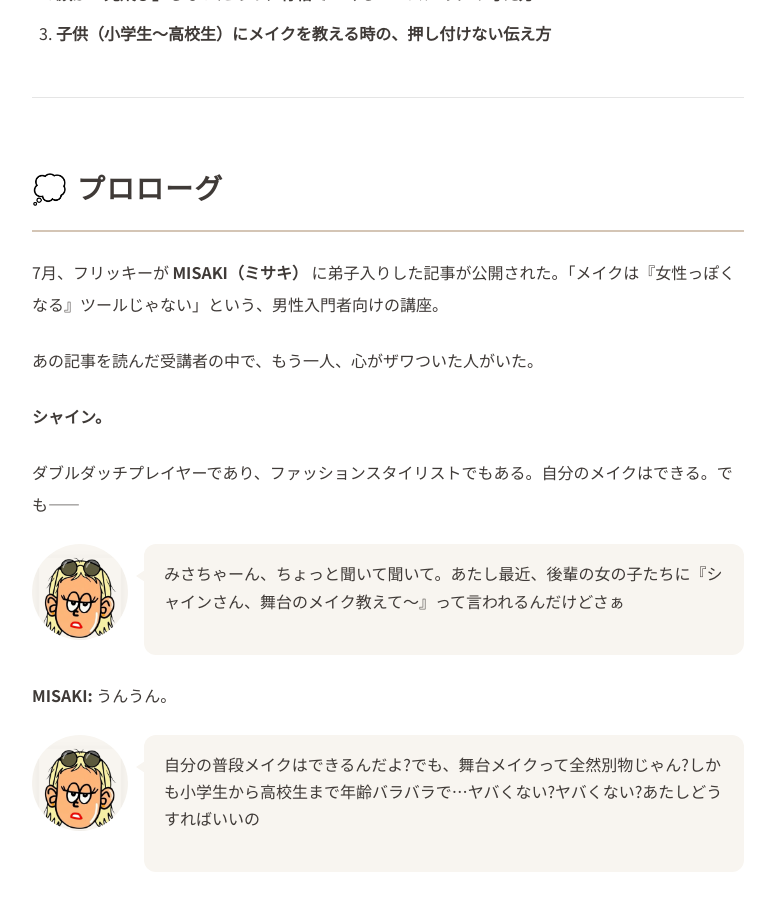
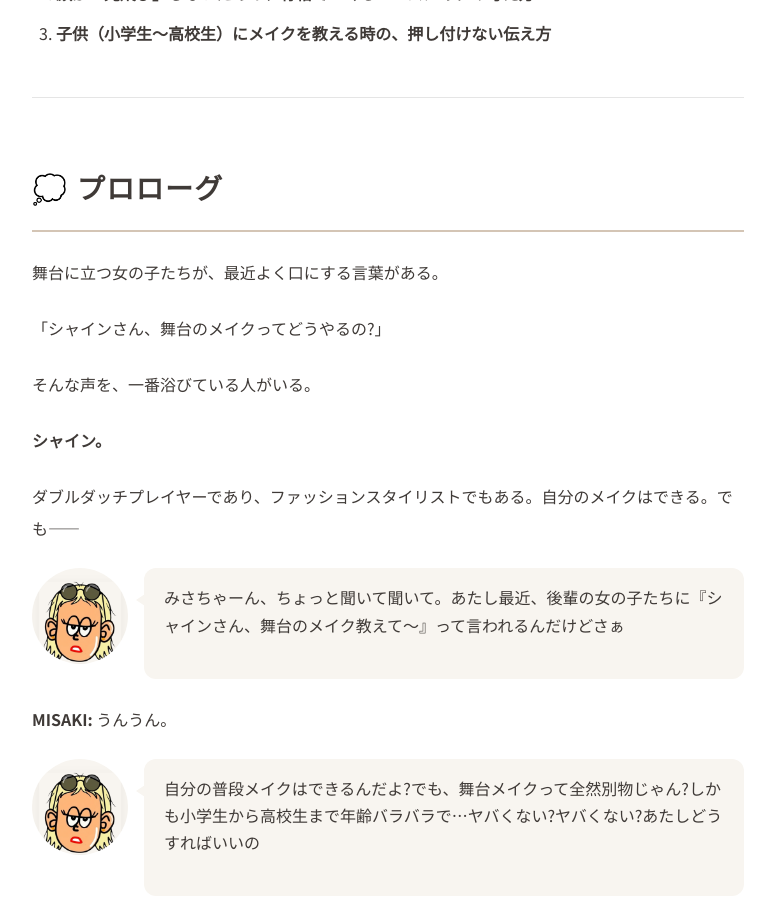
Before and after one commit to JunyaUnityDev/haribow-online-lesson-articles, a Jekyll site: the page built from _scheduled/makeup-intro-shine.md, in a window 1280 px wide and 900 px high, scrolled down 755 px. Shown: the whole window, without its empty margins (252-1027 px from the left). Built offline with Jekyll 4.4.1, drawn with Linux system fonts in a browser that asks for light colours; some web fonts are replaced; some of the changed text lies outside the part shown.

Commit message:
Remove cross-article reference from makeup-intro-shine
6/15公開時点では7月のフリッキー記事が未公開のため
時系列矛盾＆リンク切れになる。プロローグの導入を
シャインの状況から始まる形に書き換え、末尾の
参考リンクからも未公開記事への言及を削除。

Co-Authored-By: Claude Opus 4.7 (1M context) <noreply@anthropic.com>

```diff
--- a/_scheduled/makeup-intro-shine.md
+++ b/_scheduled/makeup-intro-shine.md
@@ -19,9 +19,11 @@ order: 6
 
 ## 💭 プロローグ
 
-7月、フリッキーが **MISAKI（ミサキ）** に弟子入りした記事が公開された。「メイクは『女性っぽくなる』ツールじゃない」という、男性入門者向けの講座。
+舞台に立つ女の子たちが、最近よく口にする言葉がある。
 
-あの記事を読んだ受講者の中で、もう一人、心がザワついた人がいた。
+「シャインさん、舞台のメイクってどうやるの?」
+
+そんな声を、一番浴びている人がいる。
 
 **シャイン。**
 
@@ -395,5 +397,4 @@ order: 6
 
 ## 📚 参考・関連情報
 
-- [メイクは『女性っぽくなる』ツールじゃない — MISAKI のメンズ向け入門講座]({{ '/articles/makeup-intro-misaki/' | relative_url }})（同シリーズ、男性入門編・2026-07-15公開）
 - [HARIBOW Incroyable Talent 2025 予選（YouTube）](https://www.youtube.com/watch?v=kw4T0qslh90)
```
